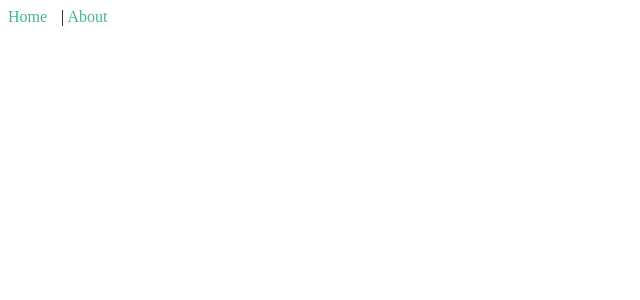
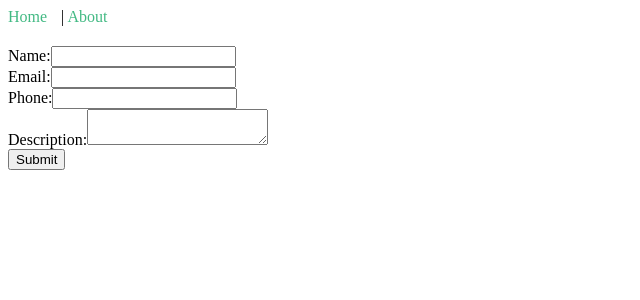
Before and after one commit to CodeWithRokib/vue_with_laravel, a Vue app in the folder client/: page /contactForm in a window 1280 px wide. Before the commit this address had no page. Shown: the top 300 px of the page, without its empty margins (0-640 px from the left). Built offline with nearby package versions, Linux system fonts and the light colour scheme.

Commit message:
contact route setting

```diff
--- a/client/src/router/index.js
+++ b/client/src/router/index.js
@@ -4,6 +4,7 @@ import About from "../views/About.vue";
 import HelloWorld from "../components/HelloWorld.vue";
 import Register from "../views/Register.vue";
 import Login from "../views/Login.vue";
+import ContactForm from "../views/ContactForm.vue";
 
 const routes = [
   {
@@ -31,6 +32,11 @@ const routes = [
     name: "Register",
     component: Register,
   },
+  {
+    path: "/contactForm",
+    name: "contactForm",
+    component: ContactForm,
+  },
 ];
 
 const router = createRouter({
--- /dev/null
+++ b/client/src/views/ContactForm.vue
@@ -0,0 +1,57 @@
+<template>
+    <form @submit.prevent="submitForm">
+        <div>
+            <label for="name">Name:</label>
+            <input type="text" v-model="contact.name" required />
+        </div>
+        <div>
+            <label for="email">Email:</label>
+            <input type="email" v-model="contact.email" required />
+        </div>
+        <div>
+            <label for="phone">Phone:</label>
+            <input type="text" v-model="contact.phone" required />
+        </div>
+        <div>
+            <label for="description">Description:</label>
+            <textarea v-model="contact.description" required></textarea>
+        </div>
+        <button type="submit">Submit</button>
+    </form>
+</template>
+
+<script>
+import axios from 'axios';
+
+export default {
+    data() {
+        return {
+            contact: {
+                name: '',
+                email: '',
+                phone: '',
+                description: ''
+            }
+        };
+    },
+    methods: {
+        async submitForm() {
+            try {
+                const response = await axios.post('http://localhost:8000/api/contacts', this.contact);
+                alert(response.data.message);
+                this.resetForm();
+            } catch (error) {
+                console.error('There was an error submitting the form!', error);
+            }
+        },
+        resetForm() {
+            this.contact = {
+                name: '',
+                email: '',
+                phone: '',
+                description: ''
+            };
+        }
+    }
+};
+</script>
```
